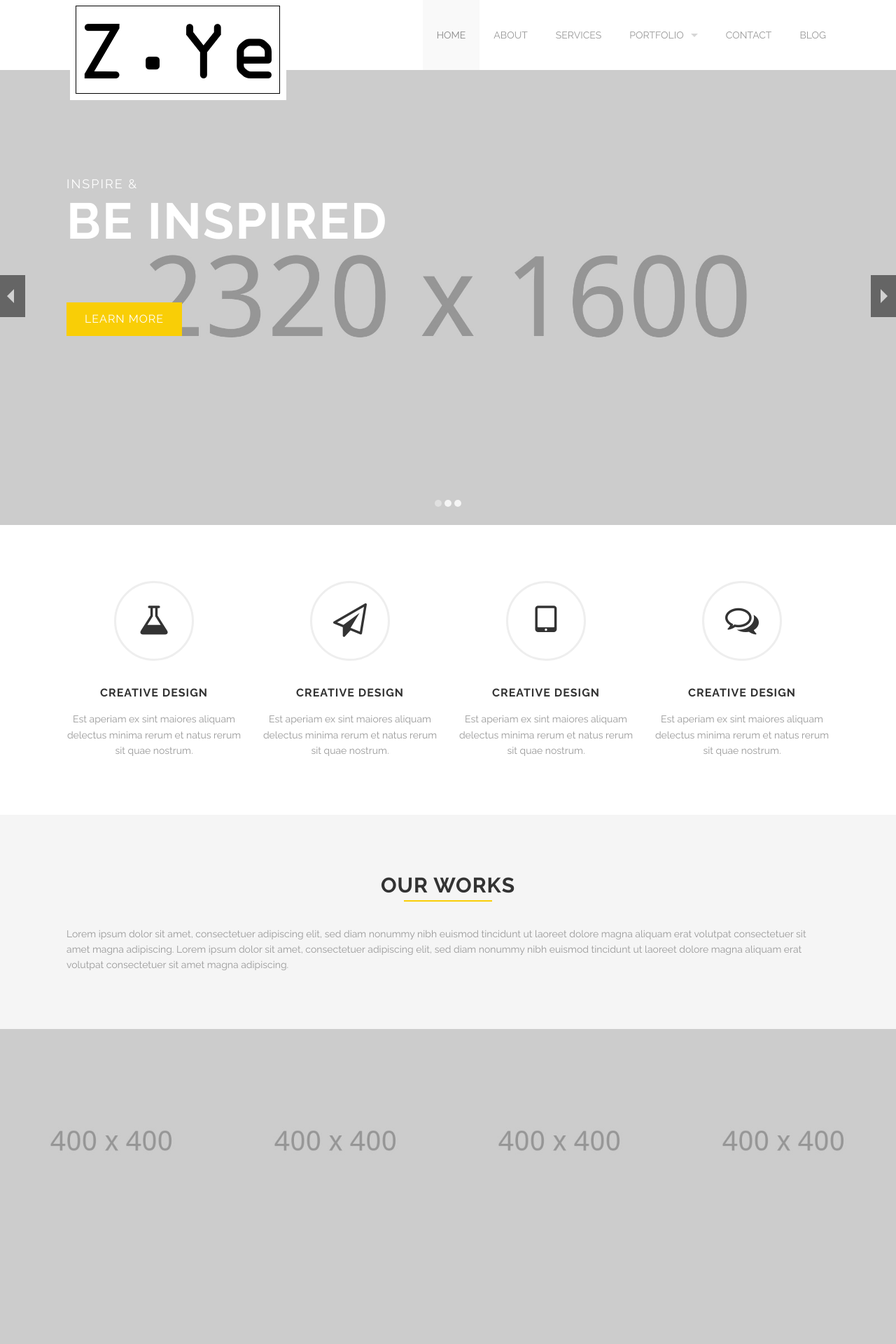
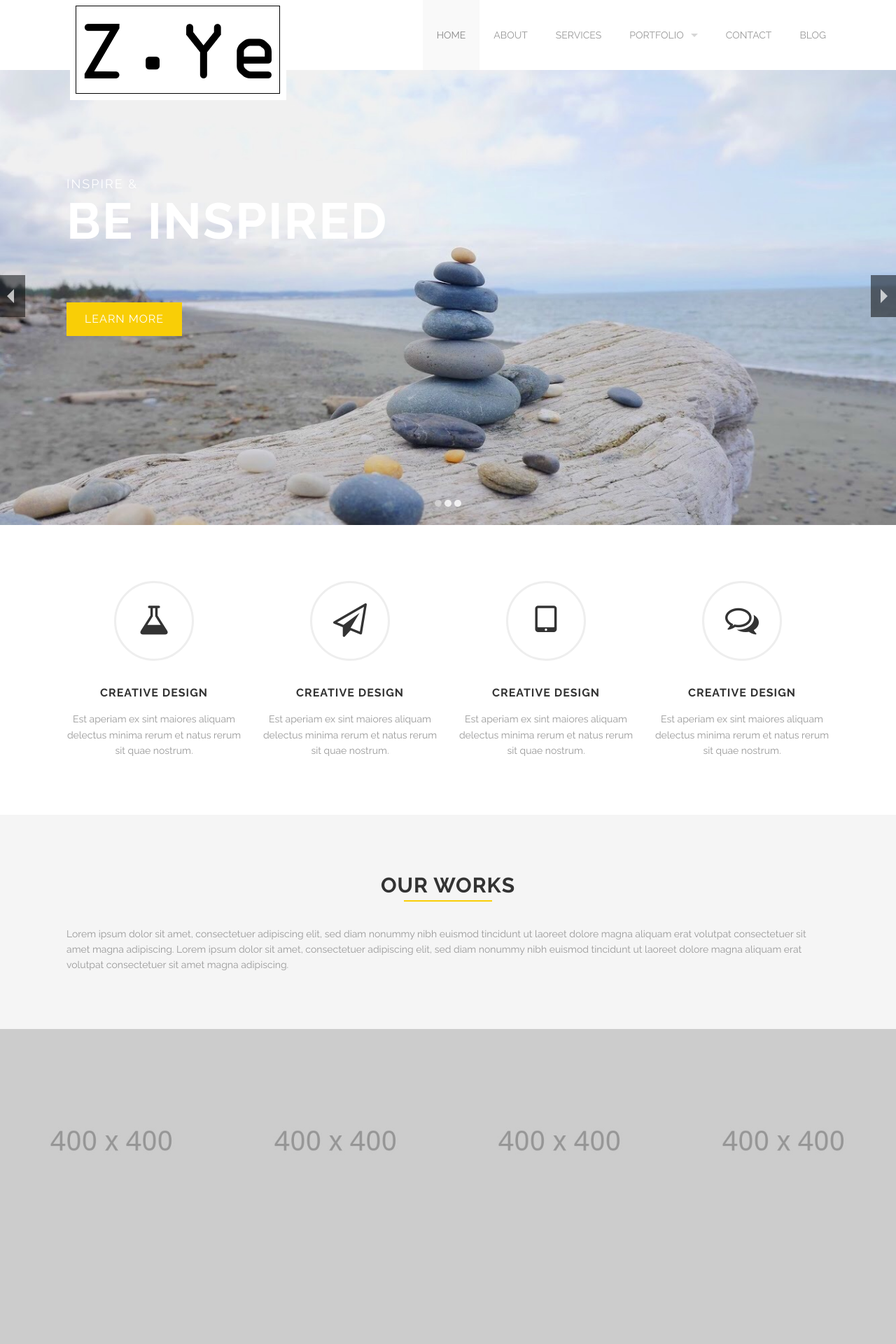
Before and after one commit to ziye-zoe/legendary-meme, a Jekyll site: the page built from index.html, in a window 1280 px wide. Shown: the top 1920 px of the page at 70% size. Built offline with Jekyll 4.4.1, drawn with Linux system fonts in a browser that asks for light colours.

Commit message:
Update index.html

```diff
--- a/index.html
+++ b/index.html
@@ -2,7 +2,7 @@
 layout: default
 section_id: home
 slides:
-  - bg: images/@stock/slide-1.jpg
+  - bg: images/Home.jpg
     small_title:
       klass: bottom-to-top
       text: Inspire &amp;
```
